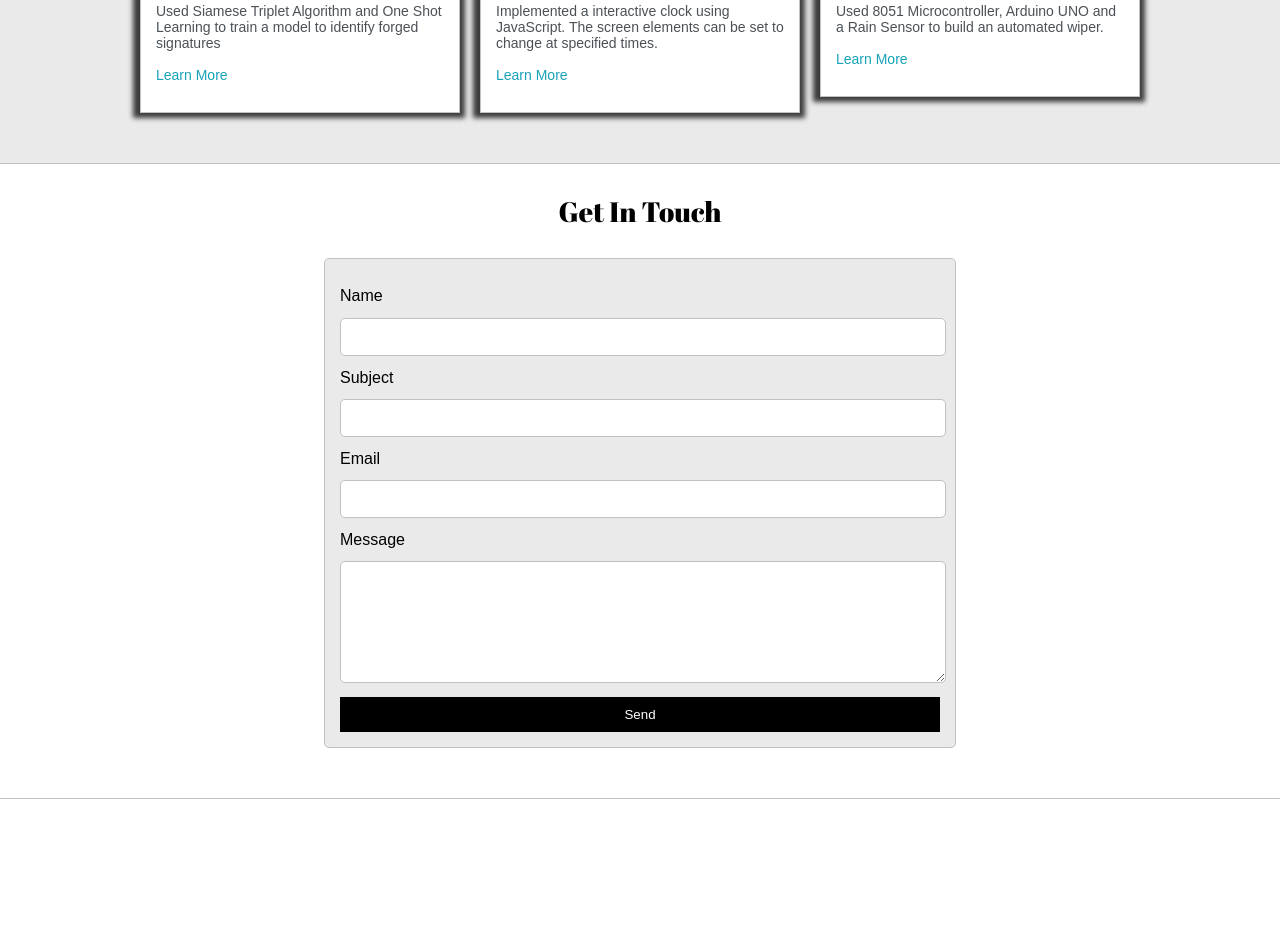
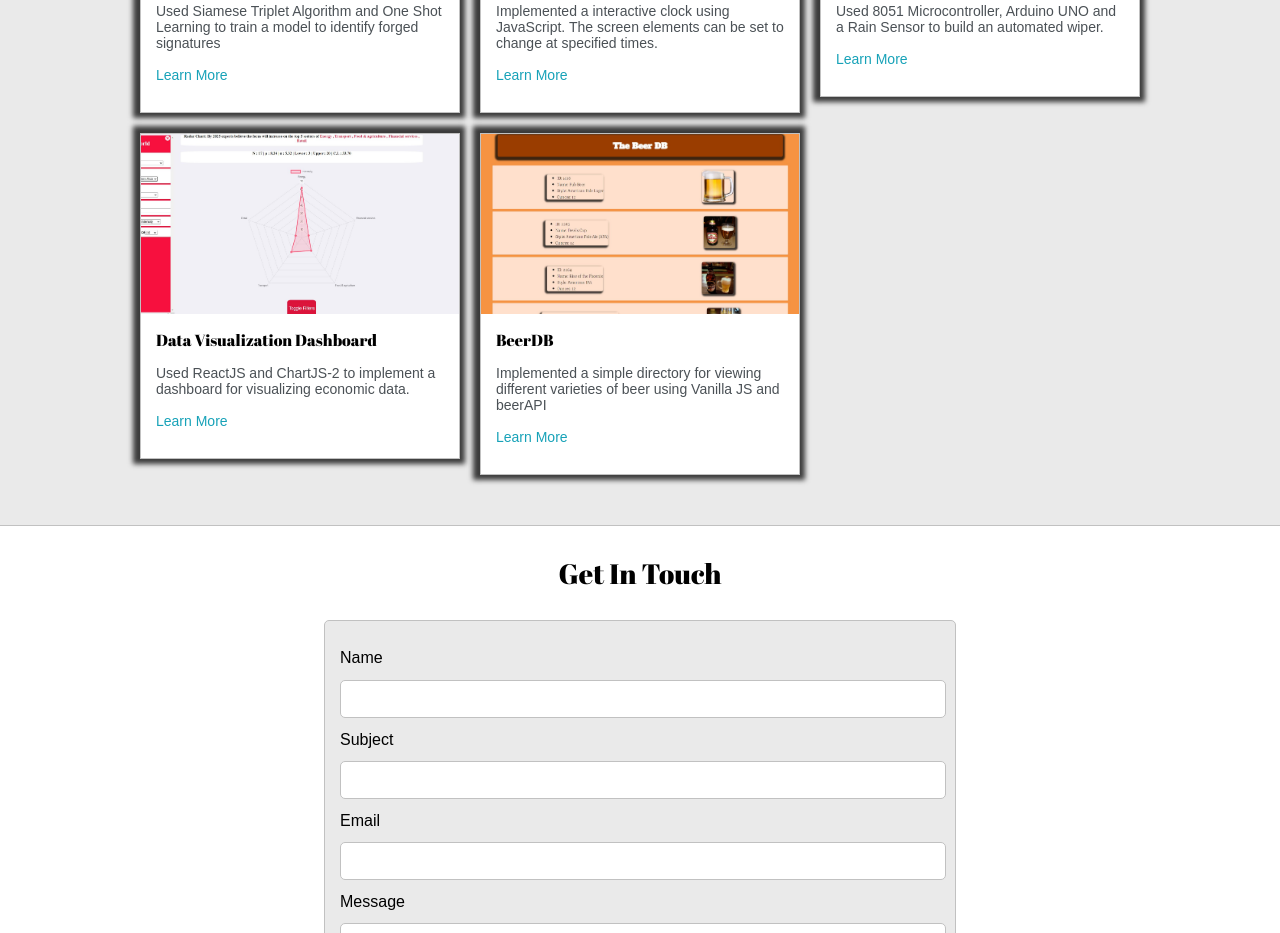
Before and after one commit to Parvatiyar-Harshit/harshitsayshi.github.io, a plain HTML site: page index.html in a window 1280 px wide. Shown: the part 1578-2511 px from the top of the page. Before the commit the page ends 2377 px from the top, so only its background shows below. Drawn offline with Linux system fonts and the light colour scheme; a web font is replaced by a local one.

Commit message:
third commit

```diff
--- a/index.html
+++ b/index.html
@@ -121,6 +121,28 @@
 						</div>
 					</div>
 				</div>
+				<div>
+					<div class="post">
+						<img class="thumbnail" src="images/project4.JPG">
+						<div class="post-preview">
+							<h6 class="post-title">Data Visualization Dashboard</h6>
+							<p class="post-intro">Used ReactJS and ChartJS-2 to implement a dashboard for visualizing economic data.
+								<br><br><a target="_blank" href="https://github.com/Parvatiyar-Harshit/Data-Visualization-Dashboard">Learn More</a>
+							</p>
+						</div>
+					</div>
+				</div>
+				<div>
+					<div class="post">
+						<img class="thumbnail" src="images/project5.JPG">
+						<div class="post-preview">
+							<h6 class="post-title">BeerDB</h6>
+							<p class="post-intro">Implemented a simple directory for viewing different varieties of beer using Vanilla JS and beerAPI
+								<br><br><a target="_blank" href="https://github.com/Parvatiyar-Harshit/beerDB">Learn More</a>
+							</p>
+						</div>
+					</div>
+				</div>
 			</div>
 		</div>
 	</section>
```
Also changed, not shown: images/project4.JPG (added), images/project5.JPG (added), images/wallpaper.png (added).
